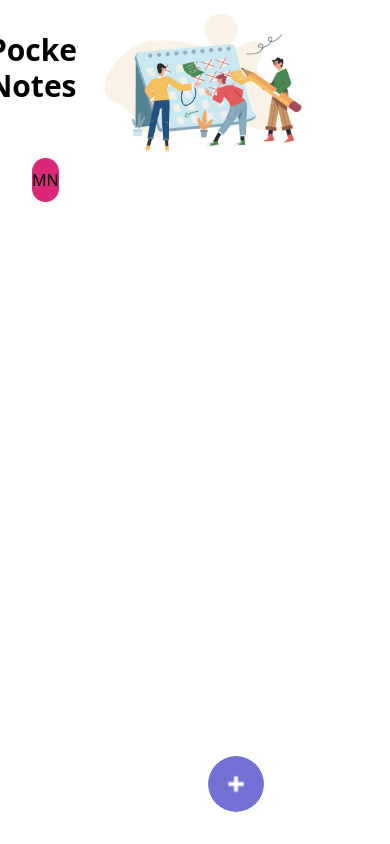
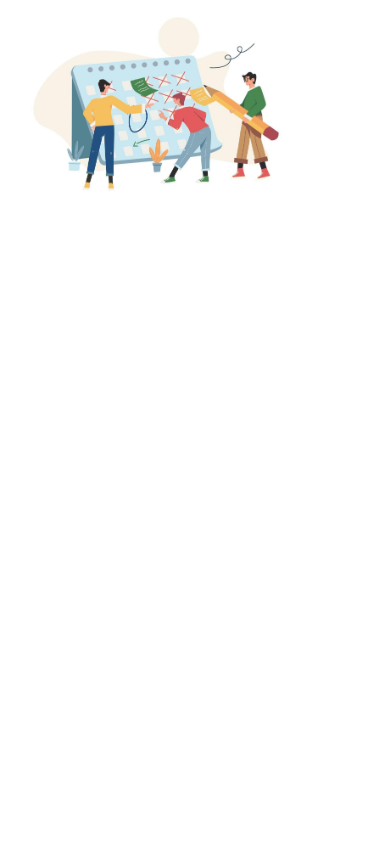
Before and after one commit to Shivamch02/Pocket-Notes, a React (Create React App) app: page / in a window 390 px wide. Built offline with nearby package versions, Linux system fonts and the light colour scheme.

Commit message:
Responsive

```diff
--- a/src/components/Notes.js
+++ b/src/components/Notes.js
@@ -2,7 +2,7 @@ import React from "react";
 
 const Notes = ({ notes }) => {
   return (
-    <div className="w-full shadow-lg p-4 m-6">
+    <div className="md:w-[94%] shadow-lg md:p-4 p-2 md:m-6 m-3">
       <p className="text-gray-950">{notes}</p>
       <div className="flex items-center justify-end p-4 pb-0">
         <span className="text-sm pr-2">
--- a/src/components/NotesPage.js
+++ b/src/components/NotesPage.js
@@ -21,20 +21,18 @@ const NotesPage = ({ imgUrl, groupName, notes, groupId }) => {
       <div className="w-full h-16 float-end bg-blue-600 px-3 flex items-center mb-4">
         <Header imgUrl={imgUrl} groupName={groupName} />
       </div>
-      <div className="w-[96%] mt-16">
+      <div className="w-[100%] mt-16">
         {notes?.map((note) => (
           <Notes notes={note?.content} />
         ))}
       </div>
-      <div className="w-[80%] bg-blue-800 px-5 py-3 bottom-0 fixed">
+      <div className="md:w-[85%] w-[100%] bg-blue-800 h-24 md:h-48 px-5 py-3 bottom-0 fixed">
         <div className="textarea  relative">
           <textarea
-            className="p-4 rounded-lg w-full shadow-sm"
+            className="p-4 rounded-lg xl:w-[94%] w-[100%] sm:w-[80%] md:h-40 shadow-sm"
             name="notes"
             value={text}
             id="notes"
-            rows={6}
-            cols={150}
             onChange={(e) => setText(e.target.value)}
             placeholder="Enter Your Text Here....."
             onKeyDown={(e) => {
@@ -44,7 +42,7 @@ const NotesPage = ({ imgUrl, groupName, notes, groupId }) => {
               }
             }}
           ></textarea>
-          <button className="absolute bottom-3 right-3">
+          <button className="absolute xl:bottom-3 bottom-2 right-2 sm:right-32 md:right-44 lg:right-48 xl:right-28">
             {text === "" ? (
               <img className="h-8 w-8" src={SendBtnImg2} alt="send" />
             ) : (
--- a/src/components/Sidebar.js
+++ b/src/components/Sidebar.js
@@ -40,8 +40,8 @@ const Sidebar = () => {
 
   return (
     <div className="relative h-screen flex">
-      <div className="w-[20%] h-[100%] bg-white flex flex-col overflow-y-scroll">
-        <div className="flex items-center text-3xl font-semibold py-8 px-8 justify-center">
+      <div className="xl:w-[20%] md:w-[30%] h-[100%] bg-white md:flex flex-col overflow-y-scroll hidden w-[0%]">
+        <div className="flex items-center text-xl xl:text-3xl font-semibold py-8 px-8 justify-center">
           Pocket Notes
         </div>
         {groups?.map((group) => {
@@ -60,13 +60,13 @@ const Sidebar = () => {
                     : "G"}
                 </span>
               </div>
-              <div className="text-lg font-semibold pl-6">
+              <div className="text-sm xl:text-lg font-semibold pl-4 xl:pl-6">
                 {group?.groupName}
               </div>
             </div>
           );
         })}
-        <div className="fixed p-4 bottom-4 left-48">
+        <div className="fixed p-4 bottom-4 left-36 lg:left-48">
           <img
             onClick={openModal}
             className="h-14 w-14 rounded-full cursor-pointer"
@@ -75,7 +75,7 @@ const Sidebar = () => {
           />
         </div>
       </div>
-      <div className="absolute w-[80%] flex right-0 object-cover">
+      <div className="absolute xl:w-[80%] md:w-[70%] w-[100%] flex right-0 object-cover">
         {selectedGroup ? (
           <NotesPage
             groupName={selectedGroup.groupName}
```
